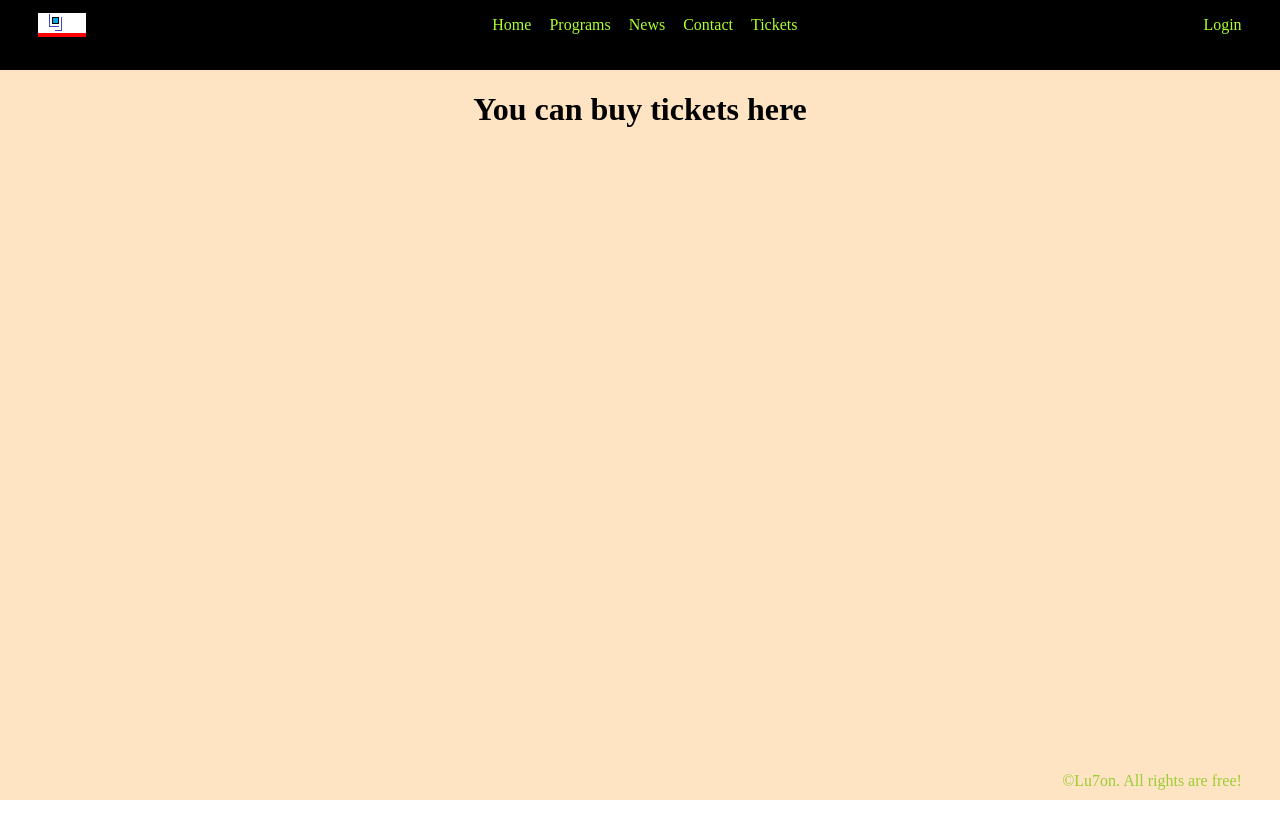
After one commit to mvb-vt/Theater_tickets, a Django app: page /tickets/ in a window 1280 px wide. The commit adds this page. Shown: the top 840 px of the page. Run offline with Django 5.2, Linux system fonts and the light colour scheme.

Commit message:
create new urls views and tickets templates

```diff
--- a/accounts/urls.py
+++ b/accounts/urls.py
@@ -1,3 +1,20 @@
+from django.urls import path
+
+from accounts.views import HomeView, AppUserRegisterView, LoginUserView, LogoutUserView, ProfileDetailView, \
+    ProfileEditView, ProfileDeleteView, TicketsView, ProgramsView, NewsView, ContactView
+
 urlpatterns = [
+    path('', HomeView.as_view(), name='home'),
+    path('tickets/', TicketsView.as_view(), name='tickets'),
+    path('programs/', ProgramsView.as_view(), name='programs'),
+    path('news/', NewsView.as_view(), name='news'),
+    path('contact/', ContactView.as_view(), name='contact'),
+    path('register/', AppUserRegisterView.as_view(), name='register'),
+    path('login/', LoginUserView.as_view(), name='login'),
 
+    path('logout/', LogoutUserView.as_view(), name='logout'),
+
+    path('profile-details/', ProfileDetailView.as_view(), name='profile details'),
+    path('profile-edit/', ProfileEditView.as_view(), name='profile edit'),
+    path('profile-delete/', ProfileDeleteView.as_view(), name='profile delete'),
 ]
--- a/accounts/views.py
+++ b/accounts/views.py
@@ -1,4 +1,3 @@
-from django.shortcuts import render
 from django.urls import reverse_lazy
 from django.views import generic as views
 from django.contrib.auth import get_user_model, login, logout
@@ -6,10 +5,29 @@ from django.views.generic import TemplateView, DetailView, UpdateView, DeleteVie
 from django.contrib.auth import views as auth_views
 from django.contrib.auth.mixins import LoginRequiredMixin
 
+from accounts.forms import AppUserCreationForm, ProfileForm
+from accounts.models import Profile
+
 UserModel = get_user_model()
 
 class HomeView(TemplateView):
     template_name = 'common/home.html'
+
+class TicketsView(TemplateView):
+    template_name = 'tickets/tickets.html'
+
+
+class ProgramsView(TemplateView):
+    template_name = 'tickets/programs.html'
+
+
+class NewsView(TemplateView):
+    template_name = 'tickets/news.html'
+
+
+class ContactView(TemplateView):
+    template_name = 'tickets/contact.html'
+
 
 class LoginUserView(auth_views.LoginView):
     template_name = 'accounts/login.html'
@@ -18,3 +36,51 @@ class LoginUserView(auth_views.LoginView):
 
 class LogoutUserView(auth_views.LogoutView):
     next_page = reverse_lazy('home')
+
+
+class AppUserRegisterView(views.CreateView):
+    model = UserModel
+    form_class = AppUserCreationForm
+    template_name = 'accounts/profile-register.html'
+    success_url = reverse_lazy('profile edit')
+
+    def form_valid(self, form):
+        result = super().form_valid(form)
+        login(self.request, self.object)
+        return result
+
+
+class ProfileDetailView(LoginRequiredMixin, DetailView):
+    model = Profile
+    template_name = 'accounts/profile-detail.html'
+    context_object_name = 'profile'
+
+    def get_object(self, *args, **kwargs):
+        profile, _ = Profile.objects.get_or_create(user=self.request.user)
+        return profile
+
+
+class ProfileEditView(LoginRequiredMixin, UpdateView):
+    model = Profile
+    form_class = ProfileForm
+    template_name = 'accounts/profile-edit.html'
+
+    def get_object(self, queryset=None):
+        profile, _ = Profile.objects.get_or_create(user=self.request.user)
+        return profile
+
+    def get_success_url(self):
+        return reverse_lazy('profile details')
+
+
+class ProfileDeleteView(LoginRequiredMixin, DeleteView):
+    model = UserModel
+    template_name = 'accounts/profile-delete.html'
+    success_url = reverse_lazy('home')
+
+    def get_object(self, queryset=None):
+        return self.request.user
+
+    def form_valid(self, form):
+        logout(self.request)
+        return super().form_valid(form)
--- a/static/css/home.css
+++ b/static/css/home.css
@@ -16,13 +16,18 @@ body {
     flex-direction: column;
 }
 
+.nav-bar{
+    background: black;
+    height: 70px;
+}
+
 header {
-    background-color: #0B0C10;
     width: 100%;
     display: flex;
     justify-content: space-between;
     align-items: center;
     padding: 10px 3%;
+    margin-top: 3px;
     box-sizing: border-box;
     color: greenyellow;
 }
@@ -32,11 +37,35 @@ header a {
     text-decoration: none;
 }
 
+.logo{
+    background: red;
+    height: 90%;
+    max-width: 250px;
+
+}
+
 .nav-actions {
     display: flex;
     align-items: center;
     justify-content: flex-end;
     gap: 12px;
+}
+
+.nav-bar-collapse {
+    display: flex;
+    align-items: center;
+    gap: 18px;
+}
+
+.nav-toggle {
+    display: none;
+    background: none;
+    border: 0;
+    color: inherit;
+    cursor: pointer;
+    font-size: 24px;
+    line-height: 1;
+    padding: 0;
 }
 
 .nav-actions form {
--- a/templates/base.html
+++ b/templates/base.html
@@ -11,12 +11,14 @@
 
 <body>
 <div class="page-shell">
-    {% include 'common/nav.html' %}
+
+        {% include 'common/nav.html' %}
 
     {% block content %}
     {% endblock %}
 
-    {% include 'common/footer.html' %}
+        {% include 'common/footer.html' %}
+
 </div>
 </body>
 </html>
--- a/templates/common/nav.html
+++ b/templates/common/nav.html
@@ -1,20 +1,28 @@
 {% load static %}
 
+<div class="nav-bar">
     <header>
+        <div class="logo">
             <a href="{% url 'home' %}">
                 <img src="{% static 'images/my logo.png' %}" alt="Site Logo">
             </a>
+        </div>
+        <button type="button" class="nav-toggle" aria-label="Toggle navigation" aria-expanded="false">
+            ☰
+        </button>
+        <div class="nav-bar-collapse">
 
+            <a href="{% url 'home' %}">Home</a>
+            <a href="{% url 'programs' %}">Programs</a>
+            <a href="{% url 'news' %}">News</a>
+            <a href="{% url 'contact' %}">Contact</a>
+            <a href="{% url 'tickets' %}">Tickets</a>
+
+        </div>
         <div class="nav-actions">
             {% if user.is_authenticated %}
                 {% if request.resolver_match.url_name != 'profile details' %}
-                <a href="{% url 'profile details' %}">
-                    {% if user.profile.profile_picture %}
-                        <img src="{{ user.profile.profile_picture.url }}" alt="Profile image" width="50" height="20">
-                    {% else %}
-                        Profile
-                    {% endif %}
-                </a>
+                    <a href="{% url 'profile details' %}"> Profile</a>
                 {% endif %}
                 <form method="post" action="{% url 'logout' %}">
                     {% csrf_token %}
@@ -26,3 +34,20 @@
         </div>
 
     </header>
+</div>
+
+<script>
+    (function () {
+        const toggle = document.querySelector('.nav-toggle');
+        const menu = document.querySelector('.nav-bar-collapse');
+
+        if (!toggle || !menu) {
+            return;
+        }
+
+        toggle.addEventListener('click', function () {
+            const isOpen = menu.classList.toggle('is-open');
+            toggle.setAttribute('aria-expanded', String(isOpen));
+        });
+    })();
+</script>
--- /dev/null
+++ b/templates/tickets/contact.html
@@ -0,0 +1,5 @@
+{% extends 'base.html' %}
+
+{% block content %}
+    <h1>You can find us here +359 999999999</h1>
+{% endblock %}
--- /dev/null
+++ b/templates/tickets/news.html
@@ -0,0 +1,5 @@
+{% extends 'base.html' %}
+
+{% block content %}
+    <h1>News a here</h1>
+{% endblock %}
--- /dev/null
+++ b/templates/tickets/programs.html
@@ -0,0 +1,5 @@
+{% extends 'base.html' %}
+
+{% block content %}
+    <h1>Program for the month</h1>
+{% endblock %}
--- /dev/null
+++ b/templates/tickets/tickets.html
@@ -0,0 +1,5 @@
+{% extends 'base.html' %}
+
+{% block content %}
+    <h1>You can buy tickets here</h1>
+{% endblock %}
```
Also changed, not shown: other parts of static/css/home.css (+40 -0 lines), static/css/profile.css (+4 -11 lines), templates/accounts/profile-detail.html (+4 -18 lines), theater_tickets/settings.py (+7 -3 lines). Lines whose indentation alone changed are shown as unchanged.
